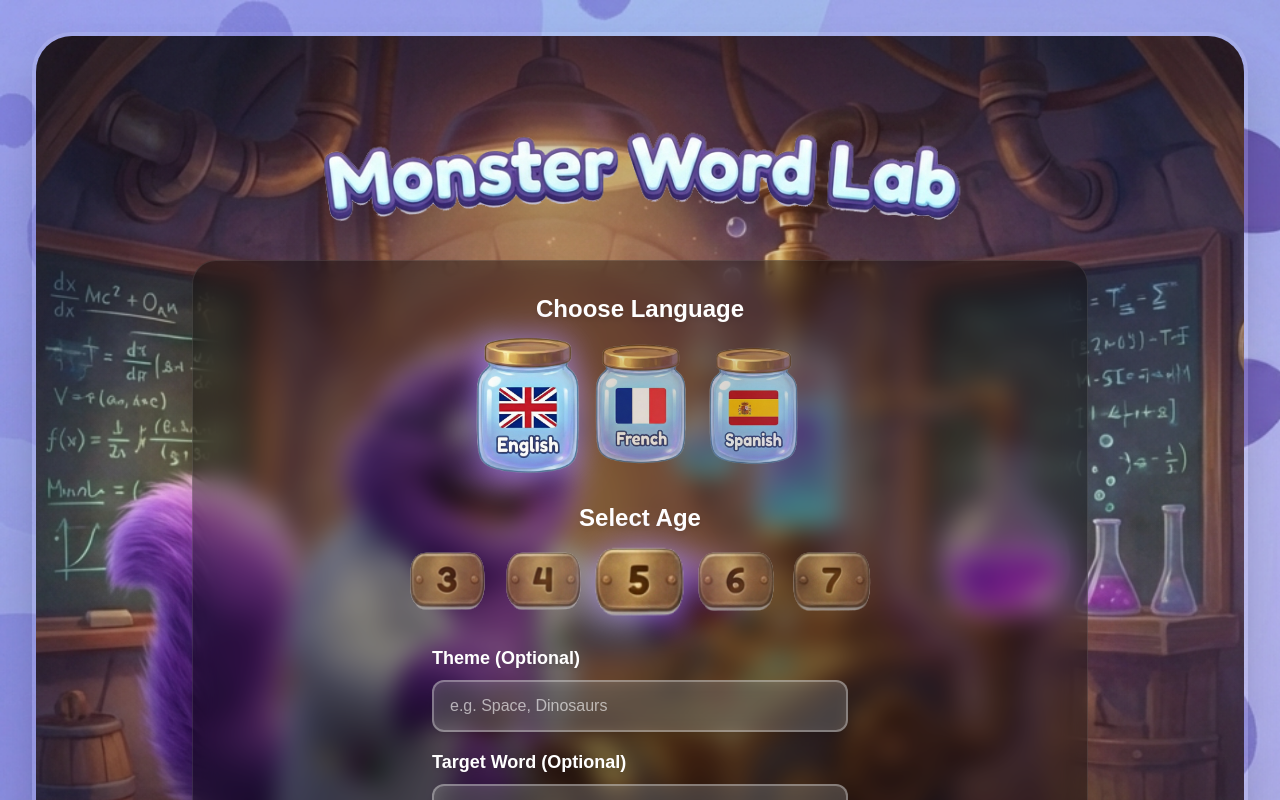
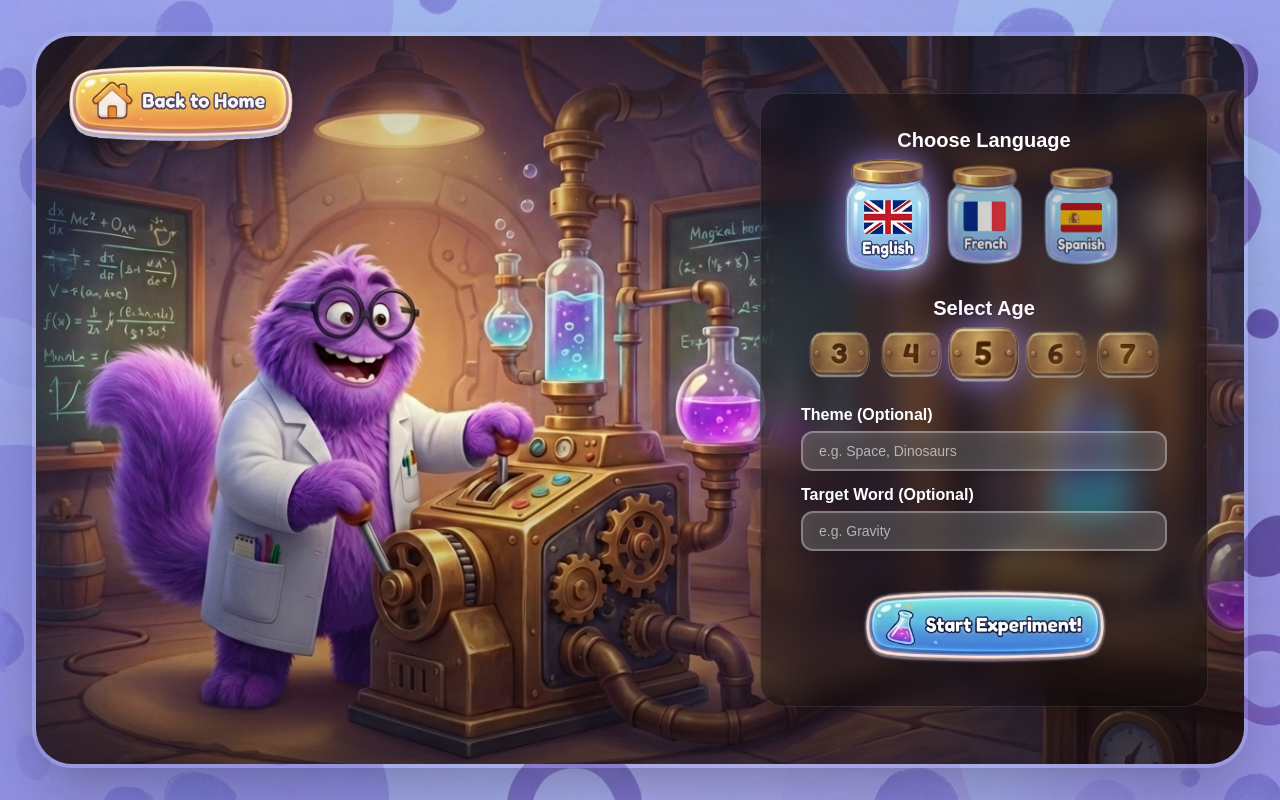
Before and after one commit to ostamand/monster-word-lab, a Next.js app in the folder web/: page /start in a window 1280 px wide. Shown: the top 800 px of the page. Built offline with nearby package versions, Linux system fonts and the light colour scheme; no server answers.

Commit message:
Fix layout of start

```diff
--- a/web/app/start/page.tsx
+++ b/web/app/start/page.tsx
@@ -1,7 +1,6 @@
 "use client";
 
 import Image from "next/image";
-import Link from "next/link";
 import { useState } from "react";
 import { redirect } from "next/navigation";
 
@@ -16,7 +15,7 @@ export default function StartPage() {
     const [theme, setTheme] = useState<string | null>(null);
     const [targetWord, setTargetWord] = useState<string | null>(null);
 
-    const { startSession } = useSessionContext();
+    const { startSession, clearSession } = useSessionContext();
 
     const languages: PossibleLanguages[] = ["en", "fr", "es"];
     const ages = [3, 4, 5, 6, 7];
@@ -29,7 +28,7 @@ export default function StartPage() {
     };
 
     return (
-        <div className="relative min-h-screen w-full overflow-hidden bg-black font-sans selection:bg-violet-500/30">
+        <div className="relative h-screen w-full overflow-hidden bg-black font-sans selection:bg-violet-500/30">
             {/* Background */}
             <div className="absolute inset-0 z-0">
                 <Image
@@ -43,7 +42,7 @@ export default function StartPage() {
             </div>
 
             {/* Foreground */}
-            <div className="absolute inset-4 z-10 overflow-hidden rounded-[2.5rem] border-4 border-white/10 shadow-2xl sm:inset-6 md:inset-8">
+            <div className="absolute inset-4 z-10 overflow-hidden rounded-[2.5rem] border-4 border-white/10 shadow-2xl sm:inset-6 md:inset-8 pointer-events-none">
                 <Image
                     src="/start/foreground.jpeg"
                     alt="Monster Word Lab Start Foreground"
@@ -52,36 +51,43 @@ export default function StartPage() {
                     priority
                     quality={100}
                 />
-                <div className="absolute inset-0 bg-gradient-to-b from-black/20 via-transparent to-black/40 pointer-events-none" />
+                <div className="absolute inset-0 bg-gradient-to-b from-black/20 via-transparent to-black/40" />
             </div>
 
-            {/* Content */}
-            <main className="relative z-30 flex min-h-screen flex-col items-center justify-start pb-8 pt-12 sm:pb-12 sm:pt-20 md:pb-16 md:pt-32 pointer-events-none gap-8">
-                {/* Title Link */}
-                <div
-                    className="animate-fade-in-down opacity-0 pointer-events-auto"
-                    style={{ animationDelay: "0ms" }}
+            {/* Main Layout (z-20) */}
+            <div className="relative z-20 flex h-full flex-col p-4 md:p-6 pointer-events-none">
+                {/* Header: Home Button */}
+                <header className="absolute top-10 left-10 z-40 md:top-16 md:left-16">
+                    {/* Home Button - Top Left */}
+                    <div className="pointer-events-auto transition-transform hover:scale-105 active:scale-95">
+                        <a
+                            onClick={() => {
+                                clearSession();
+                                redirect("/");
+                            }}
+                            className="cursor-pointer"
                         >
-                    <Link href="/">
                             <Image
-                            src="/landing/title.png"
-                            alt="Monster Word Lab"
-                            width={800}
-                            height={400}
-                            className="w-[300px] md:w-[500px] lg:w-[650px] h-auto drop-shadow-2xl transition-transform hover-wobble-custom cursor-pointer"
-                            priority
+                                src="/experiment/home.png"
+                                alt="Home"
+                                width={200}
+                                height={70}
+                                className="h-16 w-auto md:h-20 drop-shadow-lg"
                             />
-                    </Link>
+                        </a>
                     </div>
+                </header>
 
+                {/* Content: Panel on the Right */}
+                <main className="flex flex-1 items-center justify-end w-full min-h-0 pr-4 md:pr-12">
                     {/* Panel for Content */}
                     <div
-                    className="flex flex-col items-center gap-8 p-8 rounded-3xl bg-black/40 backdrop-blur-md border border-white/10 shadow-2xl max-w-4xl w-full mx-4 animate-fade-in-up opacity-0 pointer-events-auto"
+                        className="flex flex-col items-center gap-6 p-8 rounded-3xl bg-black/40 backdrop-blur-md border border-white/10 shadow-2xl max-w-md w-full animate-fade-in-up opacity-0 pointer-events-auto max-h-full overflow-y-auto"
                         style={{ animationDelay: "150ms" }}
                     >
                         {/* Language Selection */}
-                    <div className="flex flex-col items-center gap-4">
-                        <h2 className="text-white text-2xl font-bold drop-shadow-md">
+                        <div className="flex flex-col items-center gap-2">
+                            <h2 className="text-white text-xl font-bold drop-shadow-md">
                                 Choose Language
                             </h2>
                             <div className="flex gap-4">
@@ -100,7 +106,7 @@ export default function StartPage() {
                                             alt={lang}
                                             width={100}
                                             height={100}
-                                        className="w-20 md:w-24 h-auto"
+                                            className="w-16 md:w-20 h-auto"
                                         />
                                     </button>
                                 ))}
@@ -108,11 +114,11 @@ export default function StartPage() {
                         </div>
 
                         {/* Age Selection */}
-                    <div className="flex flex-col items-center gap-4">
-                        <h2 className="text-white text-2xl font-bold drop-shadow-md">
+                        <div className="flex flex-col items-center gap-2">
+                            <h2 className="text-white text-xl font-bold drop-shadow-md">
                                 Select Age
                             </h2>
-                        <div className="flex gap-4">
+                            <div className="flex gap-2">
                                 {ages.map((age) => (
                                     <button
                                         key={age}
@@ -128,7 +134,7 @@ export default function StartPage() {
                                             alt={`Age ${age}`}
                                             width={80}
                                             height={80}
-                                        className="w-16 md:w-20 h-auto"
+                                            className="w-12 md:w-16 h-auto"
                                         />
                                     </button>
                                 ))}
@@ -136,10 +142,10 @@ export default function StartPage() {
                         </div>
 
                         {/* Inputs */}
-                    <div className="flex flex-col items-center gap-4 w-full max-w-md px-4">
+                        <div className="flex flex-col items-center gap-3 w-full max-w-sm px-2">
                             <div className="w-full">
                                 <label
-                                className="block text-white text-lg font-bold mb-2 drop-shadow-md"
+                                    className="block text-white text-md font-bold mb-1 drop-shadow-md"
                                     htmlFor="theme"
                                 >
                                     Theme (Optional)
@@ -150,12 +156,12 @@ export default function StartPage() {
                                     value={theme || ""}
                                     onChange={(e) => setTheme(e.target.value)}
                                     placeholder="e.g. Space, Dinosaurs"
-                                className="w-full px-4 py-3 rounded-xl bg-white/20 border-2 border-white/30 text-white placeholder-white/60 focus:outline-none focus:border-violet-400 focus:bg-white/30 backdrop-blur-sm transition-all shadow-lg"
+                                    className="w-full px-4 py-2 rounded-xl bg-white/20 border-2 border-white/30 text-white placeholder-white/60 focus:outline-none focus:border-violet-400 focus:bg-white/30 backdrop-blur-sm transition-all shadow-lg text-sm"
                                 />
                             </div>
                             <div className="w-full">
                                 <label
-                                className="block text-white text-lg font-bold mb-2 drop-shadow-md"
+                                    className="block text-white text-md font-bold mb-1 drop-shadow-md"
                                     htmlFor="targetWord"
                                 >
                                     Target Word (Optional)
@@ -164,22 +170,23 @@ export default function StartPage() {
                                     id="targetWord"
                                     type="text"
                                     value={targetWord || ""}
-                                onChange={(e) => setTargetWord(e.target.value)}
+                                    onChange={(e) =>
+                                        setTargetWord(e.target.value)}
                                     placeholder="e.g. Gravity"
-                                className="w-full px-4 py-3 rounded-xl bg-white/20 border-2 border-white/30 text-white placeholder-white/60 focus:outline-none focus:border-violet-400 focus:bg-white/30 backdrop-blur-sm transition-all shadow-lg"
+                                    className="w-full px-4 py-2 rounded-xl bg-white/20 border-2 border-white/30 text-white placeholder-white/60 focus:outline-none focus:border-violet-400 focus:bg-white/30 backdrop-blur-sm transition-all shadow-lg text-sm"
                                 />
                             </div>
                         </div>
 
                         {/* Start Button */}
-                    <div className="mt-4">
+                        <div className="mt-2">
                             <button className="group relative transition-transform hover:scale-105 active:scale-95 hover-wobble-custom">
                                 <Image
                                     src="/start/start-btn.png"
                                     alt="Start Experiment"
                                     width={400}
                                     height={133}
-                                className="w-[280px] md:w-[360px] h-auto drop-shadow-xl group-hover:drop-shadow-2xl transition-all"
+                                    className="w-[200px] md:w-[260px] h-auto drop-shadow-xl group-hover:drop-shadow-2xl transition-all"
                                     onClick={handleGeneration}
                                 />
                             </button>
@@ -187,5 +194,6 @@ export default function StartPage() {
                     </div>
                 </main>
             </div>
+        </div>
     );
 }
```
Lines whose indentation alone changed are shown as unchanged.
